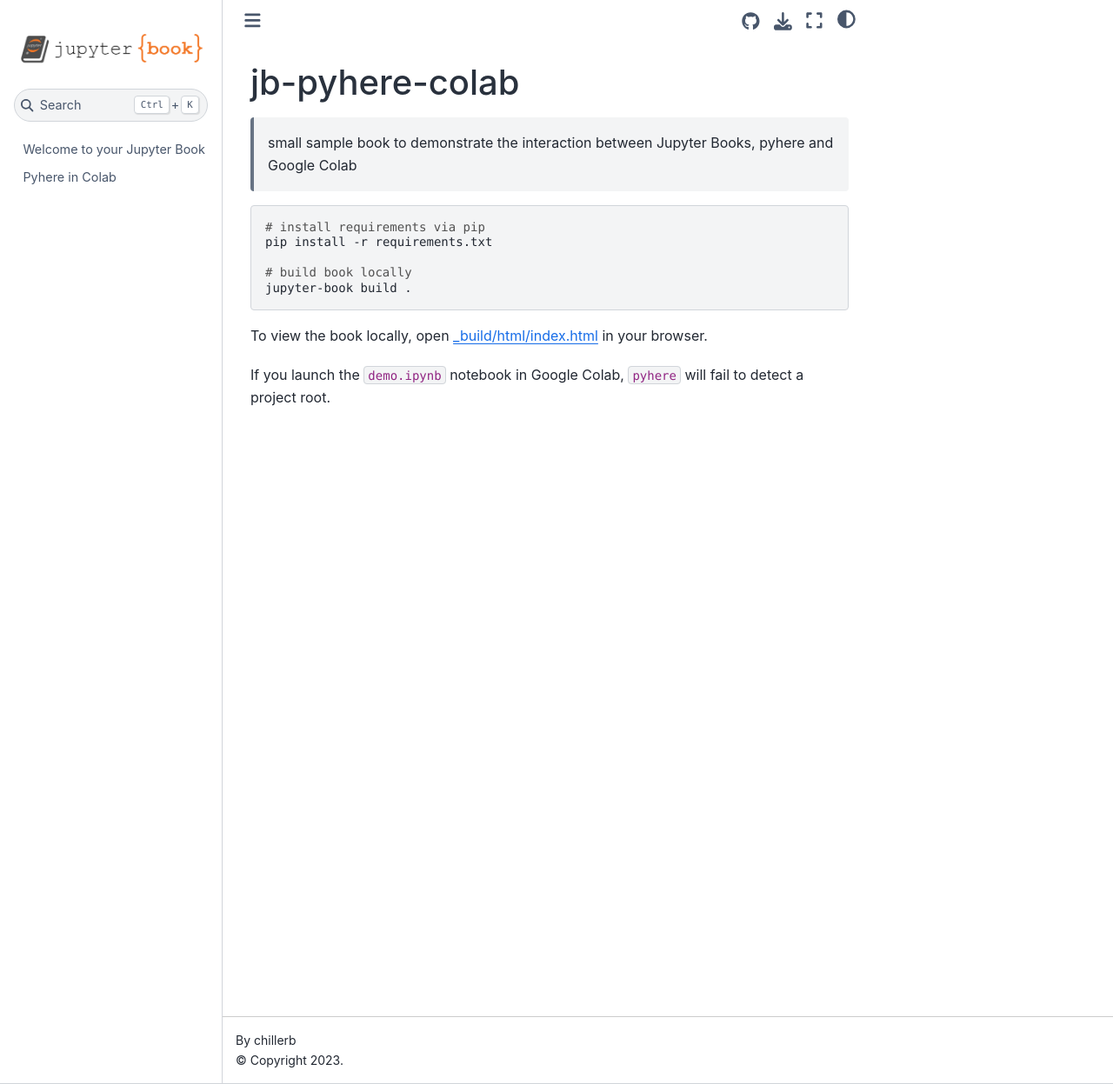
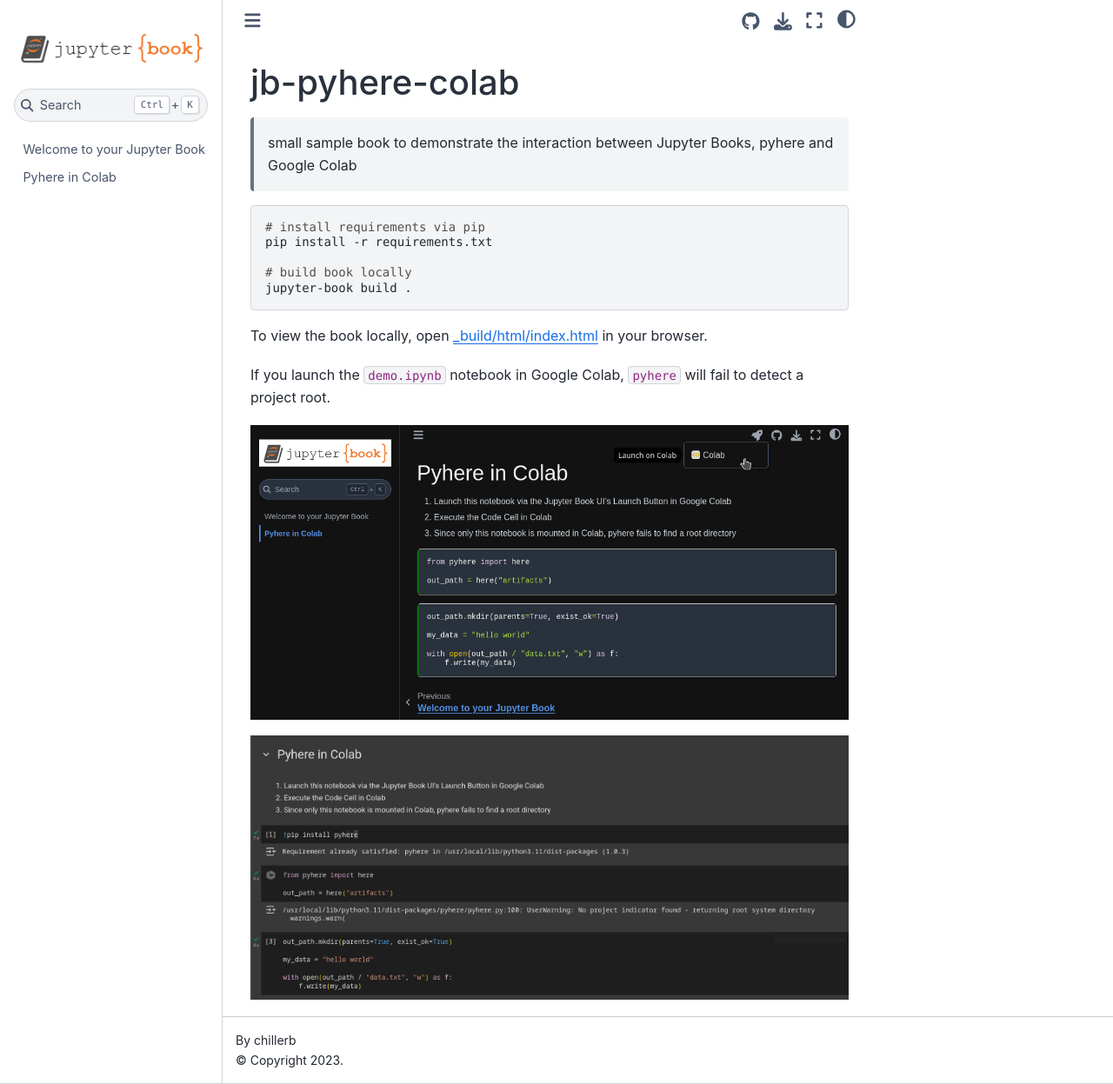
Before and after one commit to chillerb/jb-colab-pyhere, a Jupyter Book: the page built from READMD.md, in a window 1280 px wide and 1247 px high. Shown: the whole window at 87% size. Built offline with Jupyter Book 1.0.4 settings and Sphinx 7.4.7 and the Sphinx Book theme 1.1.4, drawn with Linux system fonts in a browser that asks for light colours.

Commit message:
add figures

```diff
--- a/READMD.md
+++ b/READMD.md
@@ -13,3 +13,7 @@
 To view the book locally, open [_build/html/index.html](_build/html/index.html) in your browser.
 
 If you launch the `demo.ipynb` notebook in Google Colab, `pyhere` will fail to detect a project root.
+
+![launch colab](figures/launch_on_colab.png)
+
+![in colab](figures/colab.png)
```
Also changed, not shown: demo.ipynb, figures/colab.png (added), figures/launch_on_colab.png (added).
